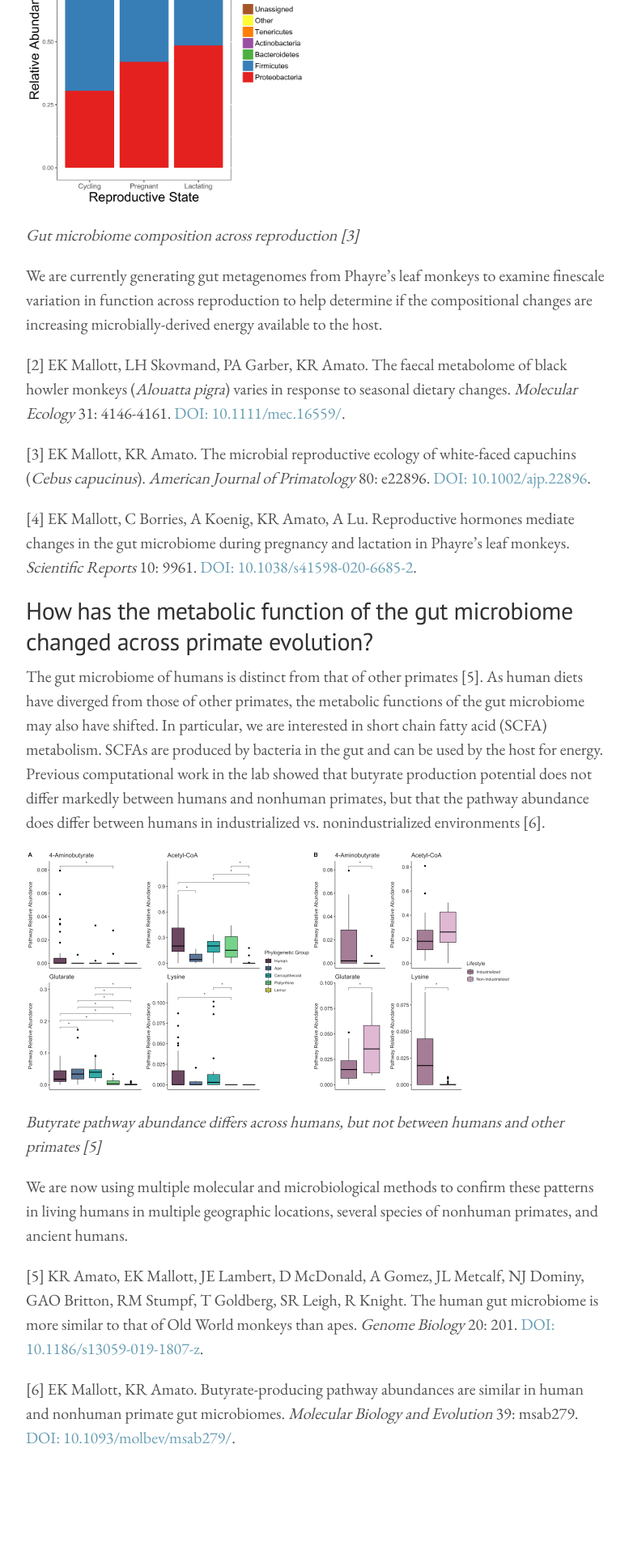
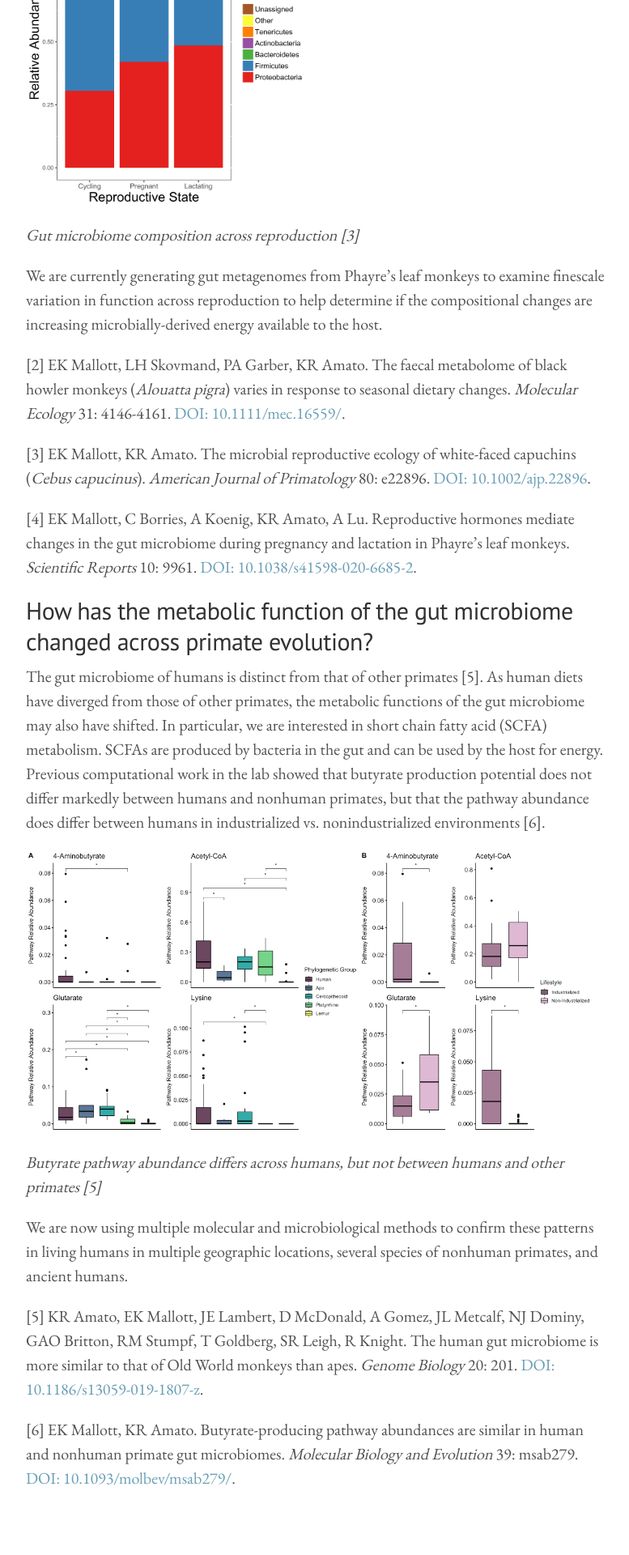
Before and after one commit to Mallott-Lab/Mallott-Lab.github.io, a Jekyll site: the page built from research.md, in a window 1280 px wide. Shown: the part 1411-3331 px from the top of the page at 81% size, without its empty margins (248-1025 px from the left). Built offline with Jekyll 4.4.1, drawn with Linux system fonts in a browser that asks for light colours; before the commit the page ends 3281 px from its top, so only the background shows below that.

Commit message:
Update research.md

```diff
--- a/research.md
+++ b/research.md
@@ -28,7 +28,7 @@
 ## How has the metabolic function of the gut microbiome changed across primate evolution?
 The gut microbiome of humans is distinct from that of other primates [5]. As human diets have diverged from those of other primates, the metabolic functions of the gut microbiome may also have shifted. In particular, we are interested in short chain fatty acid (SCFA) metabolism. SCFAs are produced by bacteria in the gut and can be used by the host for energy. Previous computational work in the lab showed that butyrate production potential does not differ markedly between humans and nonhuman primates, but that the pathway abundance does differ between humans in industrialized vs. nonindustrialized environments [6].
 
-<img src="/images/Figure3.jpg" alt="Multiple box plots showing differences in butyrate pathway abundance across primates and within humans" width="600">
+<img src="/images/Figure3.jpg" alt="Multiple box plots showing differences in butyrate pathway abundance across primates and within humans" width="700">
 
 *Butyrate pathway abundance differs across humans, but not between humans and other primates [5]*
 
```
